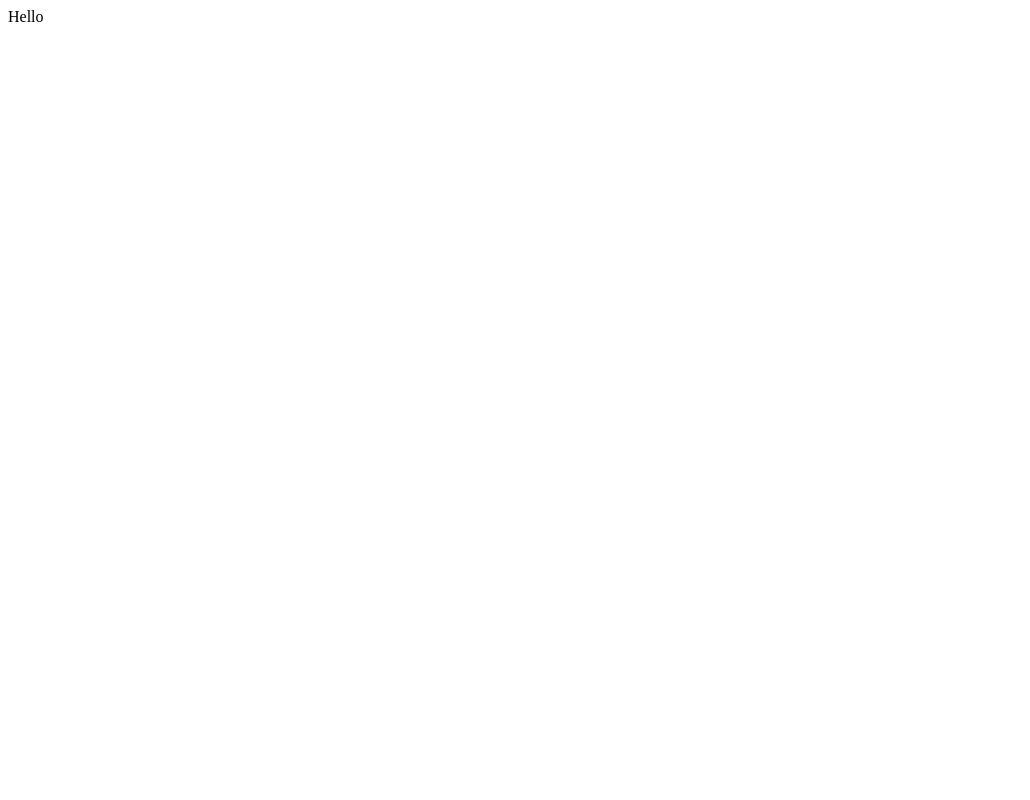
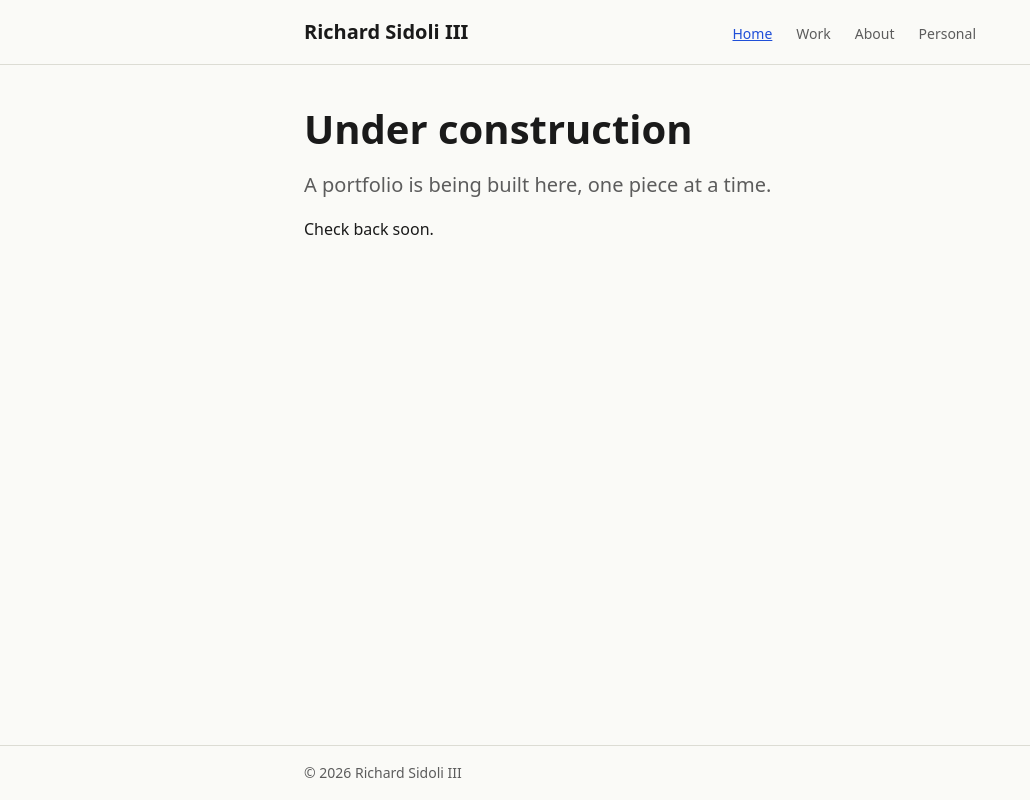
Before and after one commit to rc3s/rc3s.github.io, a plain HTML site: page index.html in a window 1280 px wide. Shown: the whole page, without its empty margins (0-1030 px from the left). Drawn offline with Linux system fonts and the light colour scheme.

Commit message:
Add site skeleton: home, 404, base styles, folders, README
Backlog items 1-3. Placeholder home page with header and footer, 404
page, placeholder design tokens, base layout CSS (no sideways scroll at
375px, visible keyboard focus), empty js/data/work/personal/img folders,
.nojekyll, and a README explaining the edit flow and CSV rules.

Co-Authored-By: Claude Sonnet 5.5 <noreply@anthropic.com>
Claude-Session: https://claude.ai/code/session_01Q2tsRmbm6vDByoDjGeGJ9n

```diff
--- /dev/null
+++ b/404.html
@@ -0,0 +1,36 @@
+<!doctype html>
+<html lang="en">
+<head>
+  <meta charset="utf-8">
+  <meta name="viewport" content="width=device-width, initial-scale=1">
+  <title>Page not found | Richard Sidoli III</title>
+  <meta name="robots" content="noindex">
+  <!-- This page is served at whatever address was mistyped, so its links
+       start with / (the site root) instead of being relative. -->
+  <link rel="stylesheet" href="/css/tokens.css">
+  <link rel="stylesheet" href="/css/base.css">
+</head>
+<body>
+  <a class="skip-link" href="#main">Skip to content</a>
+
+  <header class="site-header">
+    <div class="wrap">
+      <a class="site-name" href="/">Richard Sidoli III</a>
+    </div>
+  </header>
+
+  <main id="main">
+    <div class="wrap">
+      <h1>Page not found</h1>
+      <p class="lede">That address doesn't lead anywhere.</p>
+      <p><a href="/">Back to the home page</a></p>
+    </div>
+  </main>
+
+  <footer class="site-footer">
+    <div class="wrap">
+      <p>&copy; 2026 Richard Sidoli III</p>
+    </div>
+  </footer>
+</body>
+</html>
--- /dev/null
+++ b/css/base.css
@@ -0,0 +1,129 @@
+/* Bare layout (backlog item 3): reset, page frame, header, footer. */
+
+*,
+*::before,
+*::after {
+  box-sizing: border-box;
+}
+
+html {
+  -webkit-text-size-adjust: 100%;
+}
+
+body {
+  margin: 0;
+  background: var(--surface);
+  color: var(--ink);
+  font-family: var(--font-body);
+  font-size: var(--text-base);
+  line-height: var(--leading);
+  min-height: 100vh;
+  display: flex;
+  flex-direction: column;
+  overflow-wrap: break-word;
+}
+
+img,
+svg {
+  max-width: 100%;
+  height: auto;
+}
+
+a {
+  color: var(--accent);
+}
+
+/* Keyboard focus is always visible. */
+:focus-visible {
+  outline: 3px solid var(--accent);
+  outline-offset: 2px;
+}
+
+.skip-link {
+  position: absolute;
+  left: var(--gutter);
+  top: -4rem;
+  padding: var(--space-2) var(--space-3);
+  background: var(--ink);
+  color: var(--surface);
+}
+
+.skip-link:focus {
+  top: var(--space-2);
+}
+
+.wrap {
+  width: 100%;
+  max-width: var(--page-width);
+  margin: 0 auto;
+  padding: 0 var(--gutter);
+}
+
+/* Header */
+.site-header {
+  border-bottom: 1px solid var(--line);
+  padding: var(--space-3) 0;
+}
+
+.site-header .wrap {
+  display: flex;
+  flex-wrap: wrap;
+  align-items: baseline;
+  justify-content: space-between;
+  gap: var(--space-2) var(--space-4);
+}
+
+.site-name {
+  font-size: var(--text-lg);
+  font-weight: 600;
+  color: var(--ink);
+  text-decoration: none;
+}
+
+.site-nav {
+  display: flex;
+  flex-wrap: wrap;
+  gap: var(--space-1) var(--space-4);
+  margin: 0;
+  padding: 0;
+  list-style: none;
+  font-size: var(--text-sm);
+}
+
+/* Nav items without a page yet are plain text until their page exists. */
+.site-nav .soon {
+  color: var(--ink-soft);
+}
+
+/* Main */
+main {
+  flex: 1;
+  padding: var(--space-5) 0;
+}
+
+h1 {
+  font-size: var(--text-2xl);
+  line-height: 1.2;
+  margin: 0 0 var(--space-3);
+}
+
+p {
+  margin: 0 0 var(--space-3);
+}
+
+.lede {
+  font-size: var(--text-lg);
+  color: var(--ink-soft);
+}
+
+/* Footer */
+.site-footer {
+  border-top: 1px solid var(--line);
+  padding: var(--space-3) 0;
+  font-size: var(--text-sm);
+  color: var(--ink-soft);
+}
+
+.site-footer p {
+  margin: 0;
+}
--- /dev/null
+++ b/css/tokens.css
@@ -0,0 +1,35 @@
+/* Placeholder design tokens (backlog item 2).
+   Replaced by the full light/dark set in item 6. Every colour, size and
+   gap used by base.css comes from here, so changing a value here restyles
+   the whole site. */
+
+:root {
+  /* Colour */
+  --ink: #1a1a1a;
+  --ink-soft: #5c5c5c;
+  --surface: #fafaf7;
+  --line: #dcdcd4;
+  --accent: #1f4fd8;
+
+  /* Type */
+  --font-body: system-ui, -apple-system, "Segoe UI", Roboto, sans-serif;
+  --font-mono: ui-monospace, "SF Mono", Menlo, Consolas, monospace;
+  --text-sm: 0.875rem;
+  --text-base: 1rem;
+  --text-lg: 1.25rem;
+  --text-xl: 1.75rem;
+  --text-2xl: 2.5rem;
+  --leading: 1.6;
+
+  /* Spacing */
+  --space-1: 0.25rem;
+  --space-2: 0.5rem;
+  --space-3: 1rem;
+  --space-4: 1.5rem;
+  --space-5: 2.5rem;
+  --space-6: 4rem;
+
+  /* Layout */
+  --page-width: 44rem;
+  --gutter: 1rem;
+}
--- a/index.html
+++ b/index.html
@@ -1 +1,42 @@
-Hello
+<!doctype html>
+<html lang="en">
+<head>
+  <meta charset="utf-8">
+  <meta name="viewport" content="width=device-width, initial-scale=1">
+  <title>Richard Sidoli III</title>
+  <meta name="description" content="Personal portfolio of Richard Sidoli III. Work in progress.">
+  <link rel="stylesheet" href="css/tokens.css">
+  <link rel="stylesheet" href="css/base.css">
+</head>
+<body>
+  <a class="skip-link" href="#main">Skip to content</a>
+
+  <header class="site-header">
+    <div class="wrap">
+      <a class="site-name" href="index.html">Richard Sidoli III</a>
+      <nav aria-label="Main">
+        <ul class="site-nav">
+          <li><a href="index.html" aria-current="page">Home</a></li>
+          <li><span class="soon">Work</span></li>
+          <li><span class="soon">About</span></li>
+          <li><span class="soon">Personal</span></li>
+        </ul>
+      </nav>
+    </div>
+  </header>
+
+  <main id="main">
+    <div class="wrap">
+      <h1>Under construction</h1>
+      <p class="lede">A portfolio is being built here, one piece at a time.</p>
+      <p>Check back soon.</p>
+    </div>
+  </main>
+
+  <footer class="site-footer">
+    <div class="wrap">
+      <p>&copy; 2026 Richard Sidoli III</p>
+    </div>
+  </footer>
+</body>
+</html>
```
Also changed, not shown: 7 other files.
